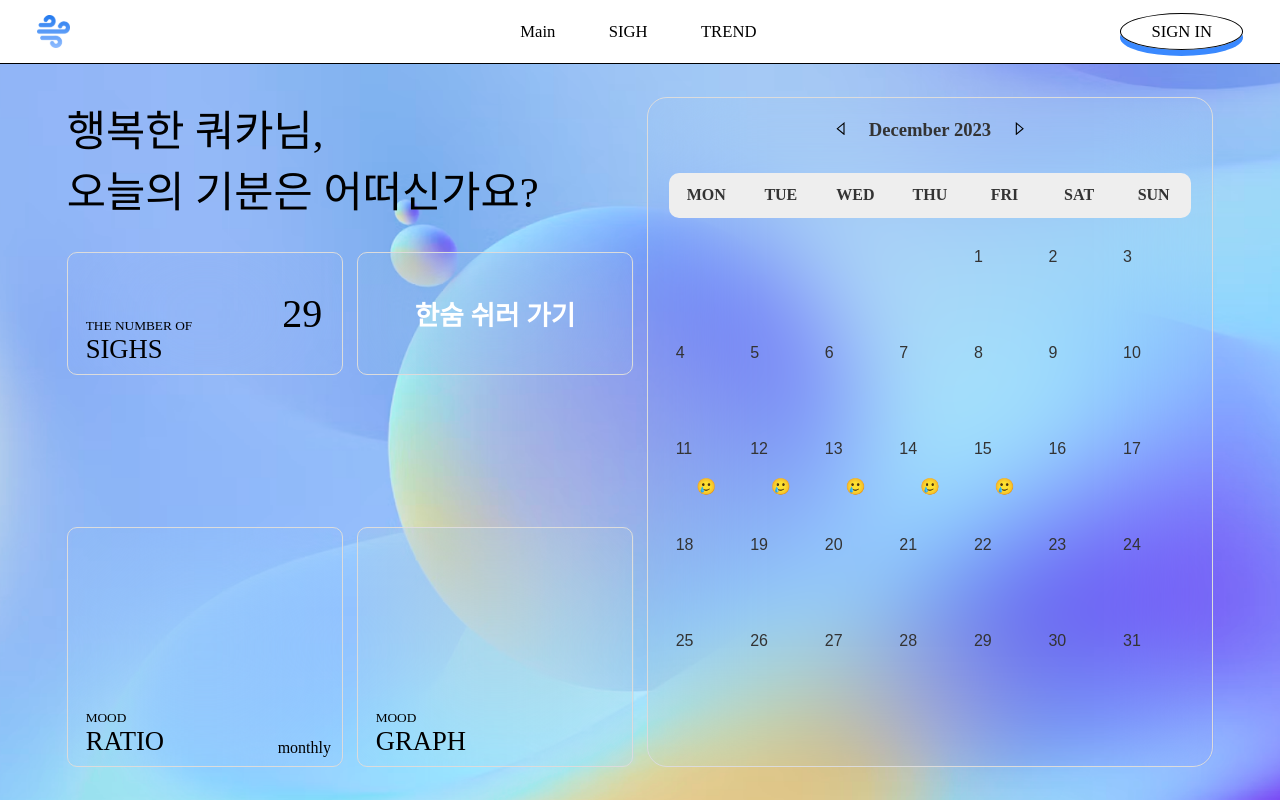
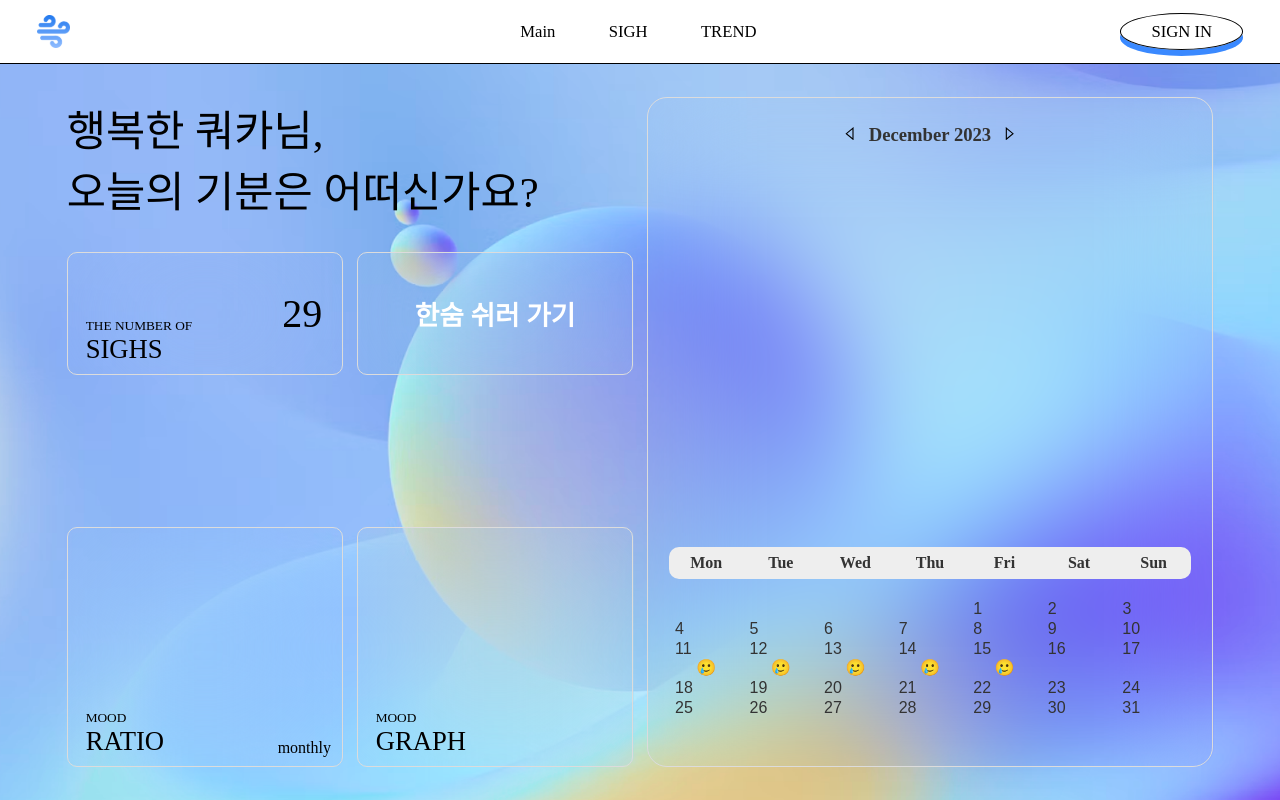
Before and after one commit to sessac-3rd-team-A/FE, a Next.js app: page /profile in a window 1280 px wide. Built offline with nearby package versions, Linux system fonts and the light colour scheme; a web font is replaced by a local one.

Commit message:
design: 마이 페이지 캘린더 디자인 초기값으로 돌림

```diff
--- a/src/containers/Profile/EmoCalendar.tsx
+++ b/src/containers/Profile/EmoCalendar.tsx
@@ -2,7 +2,7 @@
 
 import { useState } from 'react';
 import Calendar from 'react-calendar';
-import 'react-calendar/dist/Calendar.css';
+// import 'react-calendar/dist/Calendar.css';
 import moment from 'moment';
 import { GrCaretNext } from 'react-icons/gr';
 import { GrCaretPrevious } from 'react-icons/gr';
@@ -79,9 +79,11 @@ export default function EmoCalendar() {
         maxDetail="month" // 상단 네비게이션에서 '월' 단위만 보이게 설정
         tileContent={addContent}
         showNeighboringMonth={false}
-        onActiveStartDateChange={({ activeStartDate }) =>
-          // getActiveMonth(activeStartDate)
-          alert(`next, prev 눌러서 설정된 시작 일자 : ${activeStartDate}`)
+        onActiveStartDateChange={
+          ({ activeStartDate }) =>
+            // getActiveMonth(activeStartDate)
+            console.log('하이')
+          // alert(`next, prev 눌러서 설정된 시작 일자 : ${activeStartDate}`)
         }
       />
     </>
--- a/src/styles/_variables.scss
+++ /dev/null
@@ -1,4 +0,0 @@
-@import '/src/styles/global.scss';
-
-// header height: vertical padding + content height
-$header-height: toSize(20 * 2 + 55);
--- a/src/styles/global.scss
+++ b/src/styles/global.scss
@@ -1,12 +1,16 @@
 @use 'sass:math';
 @import url('https://fonts.cdnfonts.com/css/lemon-milk');
 @import url('https://webfontworld.github.io/gmarket/GmarketSans.css');
+
+// header height: vertical padding + content height
 
 // 반응형 크기 계산 (1920px 기준)
 @function toSize($size) {
   $calculatedSize: ($size / 1920) * 100;
   @return #{$calculatedSize * 1vw};
 }
+
+$header-height: toSize(20 * 2 + 55);
 
 * {
   box-sizing: border-box;
--- a/src/styles/profile/calendar.scss
+++ b/src/styles/profile/calendar.scss
@@ -64,8 +64,6 @@ $theme-color-purple: rgba(124, 63, 124, 0.857);
   padding: toSize(45) toSize(32) toSize(72) toSize(32);
   height: 100%;
   display: flex;
-  align-items: flex-start;
-
   abbr {
     // 텍스트
     color: $calendar-color-text;
@@ -76,6 +74,7 @@ $theme-color-purple: rgba(124, 63, 124, 0.857);
 
 .react-calendar__month-view__weekdays {
   background-color: #eee;
+  text-align: center;
   border-radius: 10px;
   padding: toSize(10) 0;
   abbr {
@@ -96,11 +95,10 @@ $theme-color-purple: rgba(124, 63, 124, 0.857);
 .react-calendar__tile {
   text-align: start;
   border-radius: 10px;
-  height: calc(12vh);
   display: flex;
   flex-direction: column;
   justify-content: flex-start;
-  align-items: start;
+  align-items: flex-start;
   transition: 0.3s;
 
   /*hover, focus, 선택됐을 시 */
--- a/src/styles/profile/index.scss
+++ b/src/styles/profile/index.scss
@@ -1,5 +1,4 @@
 @import '/src/styles/global.scss';
-@import '/src/styles/_variables.scss';
 
 @mixin fadeIn($time) {
   animation-name: fadeIn;
```
Also changed, not shown: 1 other file (tests, documents, lock files or other folders).
